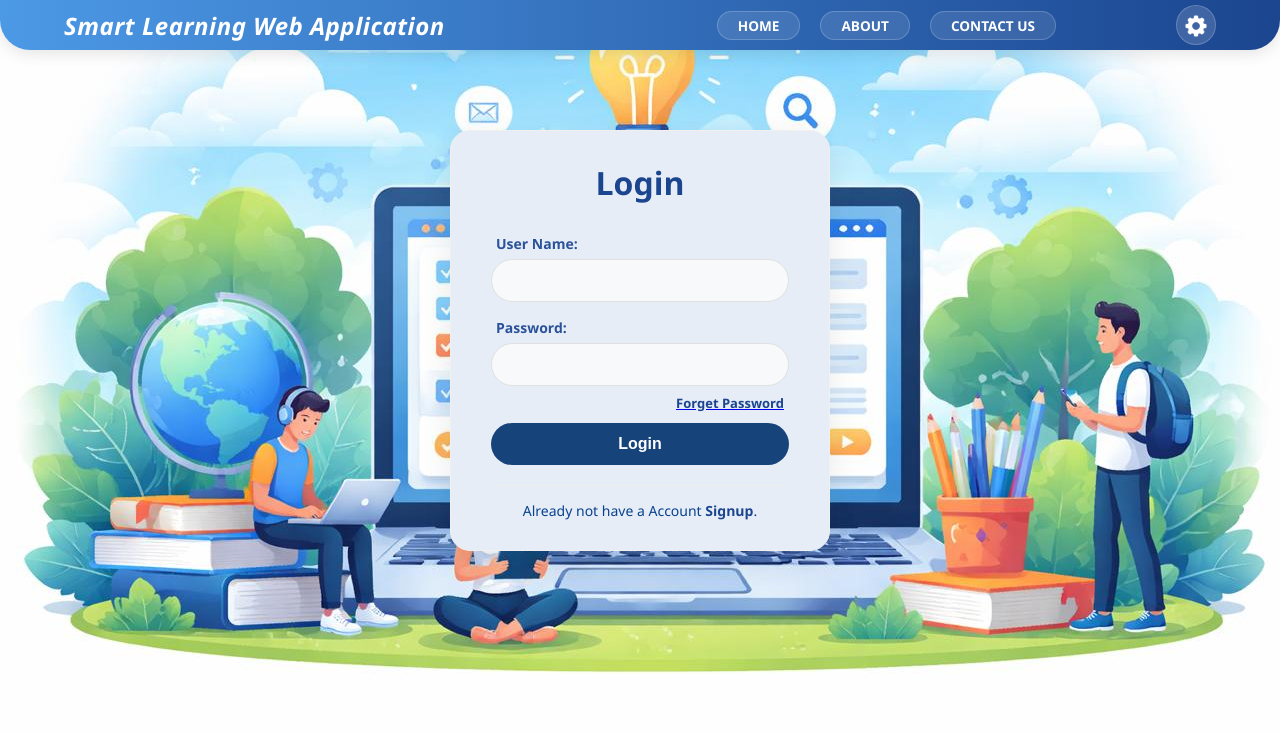
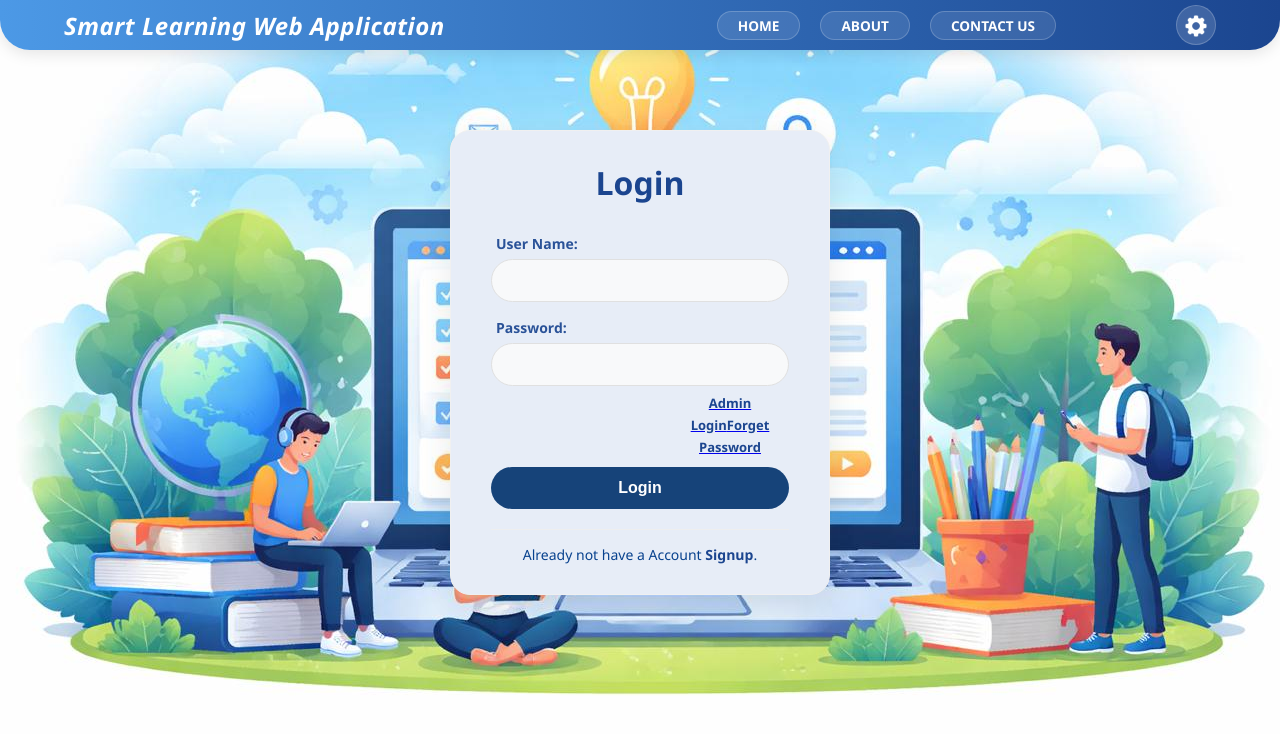
Before and after one commit to KeshaCodeolima/smart-learning-web-app-frontend, a React (Create React App) app: page / in a window 1280 px wide. Shown: the top 734 px of the page. Built offline with nearby package versions, Linux system fonts and the light colour scheme.

Commit message:
(admin): Add new link to admin login page in the login page.

```diff
--- a/src/Components/Login/login.jsx
+++ b/src/Components/Login/login.jsx
@@ -85,6 +85,9 @@ function Login() {
                         {errors.password && <p className='errors'>{errors.password}</p>}
                     </div>
                     <div className="loginfoget">
+                        <Link to={'/adminlogin'}>
+                            <label>Admin Login</label>
+                        </Link>
                         <Link to={'/forgot'} >
                             <label>Forget Password</label>
                         </Link>
```
